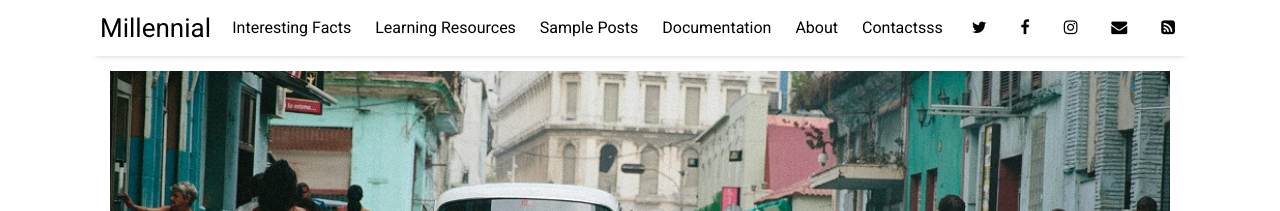
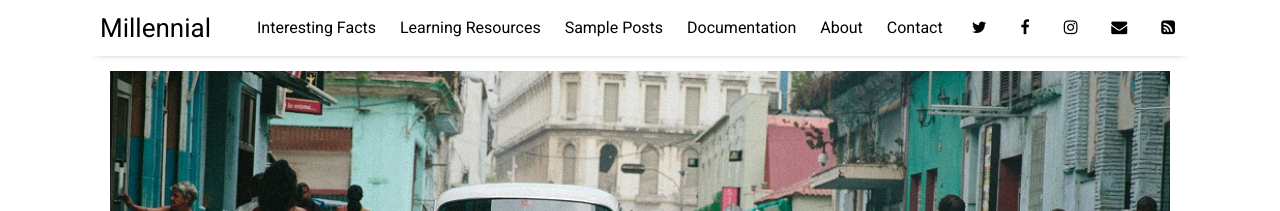
Before and after one commit to sintool/sintool.github.io, a Jekyll site: the page built from index.html, in a window 1280 px wide. Shown: the top 211 px of the page. Built offline with Jekyll 4.4.1, drawn with Linux system fonts in a browser that asks for light colours; nearby versions of some CDN libraries; the list of posts is cut into pages by our own code.

Commit message:
Everything is ready to post

```diff
--- a/_data/settings.yml
+++ b/_data/settings.yml
@@ -12,7 +12,7 @@ menu:
 - {name: 'Sample Posts', folder: 'pages', file: 'sample-posts.html'}
 - {name: 'Documentation', folder: 'pages', file: 'documentation.html'}
 - {name: 'About', folder: 'pages', file: 'about.html'}
-- {name: 'Contactsss', folder: 'pages', file: 'contact.html'}
+- {name: 'Contact', folder: 'pages', file: 'contact.html'}
 
 # Available social icons are powered by Font Awesome, so you can use any icon that they offer
 social:
```
